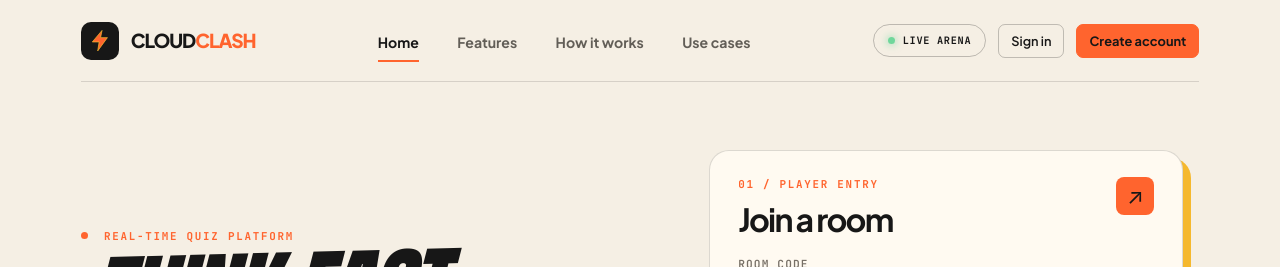
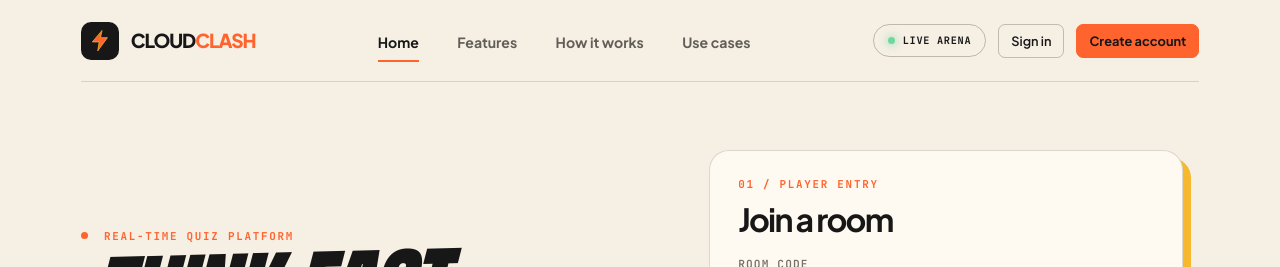
Before and after one commit to abhishek2k4/CloudClash, a React (Vite) app in the folder client/: page / in a window 1280 px wide. Shown: the top 267 px of the page. Built offline with nearby package versions, Linux system fonts and the light colour scheme; no server answers; a web font is replaced by a local one.

Commit message:
fix:minor fix

```diff
--- a/client/src/app/App.jsx
+++ b/client/src/app/App.jsx
@@ -198,7 +198,7 @@ export default function App() {
           <form className="quick-join-card" onSubmit={handleQuickJoin}>
             <div className="quick-join-header">
               <div><p className="eyebrow">01 / PLAYER ENTRY</p><h2>Join a room</h2></div>
-              <span className="entry-icon" aria-hidden="true">↗</span>
+              {/* <span className="entry-icon" aria-hidden="true">↗</span> */}
             </div>
             <div className="field-group">
               <label className="field-label" htmlFor="landing-code">Room code</label>
```
